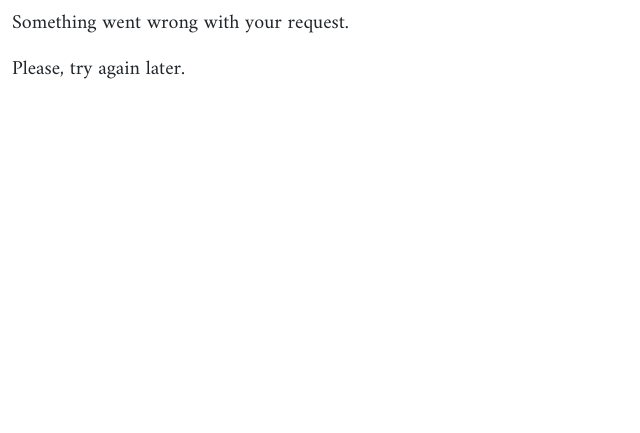
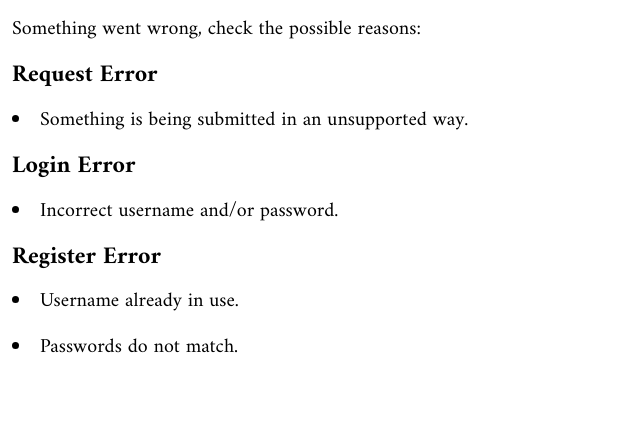
Before and after one commit to Thiagoalves033/Final_Project, a Flask app: page /error in a window 1280 px wide. Shown: the part 367-800 px from the top of the page, without its empty margins (0-640 px from the left). Run offline with Flask 3, Linux system fonts and the light colour scheme.

Commit message:
Added more information to error.html and created related classes in style.css

```diff
--- a/static/style.css
+++ b/static/style.css
@@ -121,10 +121,31 @@ a {
     height: 400px;
 }
 
+.error li {
+    font-family: 'Amiri', serif;
+    font-weight: 400;
+    font-size: 20px;
+    color: black;
+}
+
+.error h2 {
+    font-family: 'Amiri', serif;
+    font-weight: 700;
+    color: black;
+    font-size: 40px;
+}
+
+.error h4 {
+    font-family: 'Amiri', serif;
+    font-weight: 700;
+    color: black;
+}
+
 .error p {
     font-family: 'Amiri', serif;
     font-weight: 400;
     font-size: 20px;
+    color: black;
 }
 
 .bmi {
--- a/templates/error.html
+++ b/templates/error.html
@@ -4,8 +4,17 @@
 
 {% block main %}
     <div class="container-fluid error">
-        <h3>Request Error</h3>
-        <p>Something went wrong with your request.</p>
-        <p>Please, try again later.</p>
+        <h2>ERROR</h2>
+        <p>Something went wrong, check the possible reasons:</p>
+
+        <h4>Request Error</h4>
+        <li class="my-3">Something is being submitted in an unsupported way.</li>
+
+        <h4>Login Error</h4>
+        <li class="my-3">Incorrect username and/or password.</li>
+
+        <h4>Register Error</h4>
+        <li class="my-3">Username already in use.</li>
+        <li class="my-3">Passwords do not match.</li>
     </div>
 {% endblock %}
```
